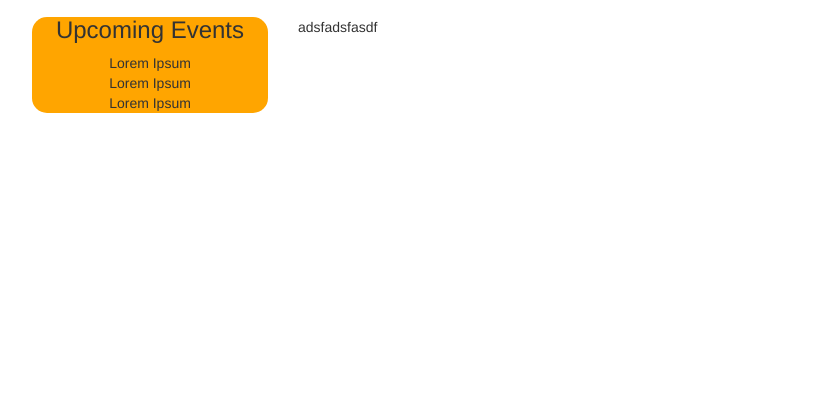
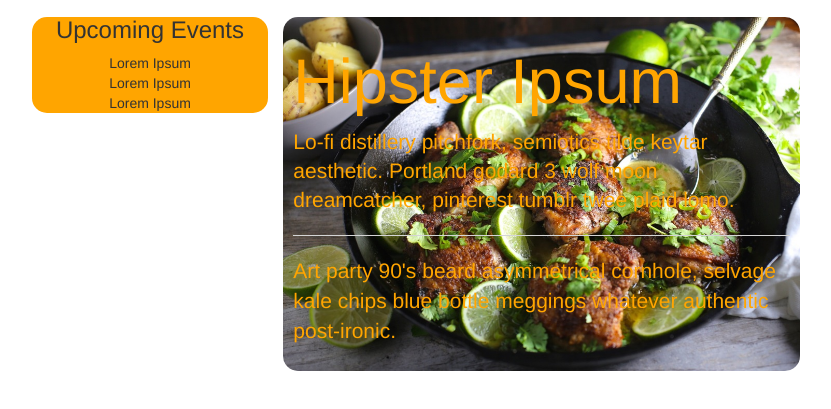
Before and after one commit to Splice09/BootstrapTraining, a website: page index.html in a window 1280 px wide. Shown: the part 55-464 px from the top of the page, without its empty margins (224-1055 px from the left). Drawn offline with nearby package versions, Linux system fonts and the light colour scheme.

Commit message:
added jumbotron

```diff
--- a/SASS/desktopStyle.scss
+++ b/SASS/desktopStyle.scss
@@ -33,3 +33,15 @@ ul{
 .leftNavItem h3{
     margin-top:0;
 }
+
+.jumbotron{
+    padding:2%;
+    border-radius:15px;
+    background-image: url("../images/jumboFood.jpg");
+    background-size: cover;
+    color:orange;
+}
+
+#jumboContainer{
+    padding-left:0;
+}
--- a/index.html
+++ b/index.html
@@ -62,8 +62,13 @@
                       <li class="leftNavItem">Lorem Ipsum</li>
                   </ul>
               </div>
-              <div class = "col-sm-8" id="c">
-                  adsfadsfasdf
+              <div class = "col-sm-8" id="jumboContainer">
+                  <div class="jumbotron">
+                      <h1 class="display-3">Hipster Ipsum</h1>
+                      <p class="lead">Lo-fi distillery pitchfork, semiotics tilde keytar aesthetic. Portland godard 3 wolf moon dreamcatcher, pinterest tumblr twee plaid lomo. </p>
+                      <hr class="m-y-2">
+                      <p>Art party 90's beard asymmetrical cornhole, selvage kale chips blue bottle meggings whatever authentic post-ironic.</p>
+                  </div>
               </div>
           </div>
       </div>
```
Also changed, not shown: CSS/desktopStyle.css, images/jumboFood.jpg (added).
